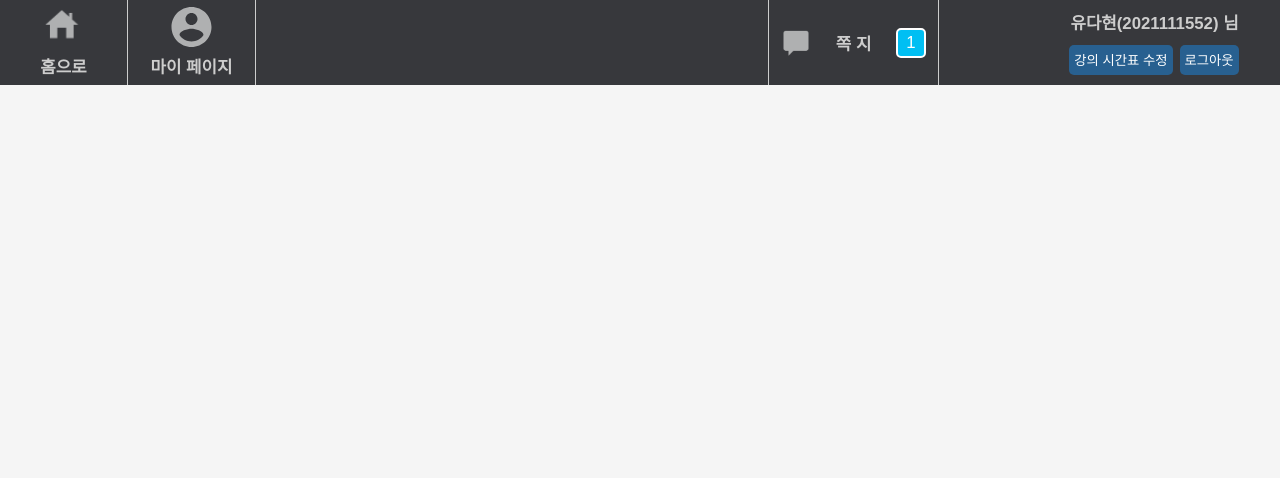
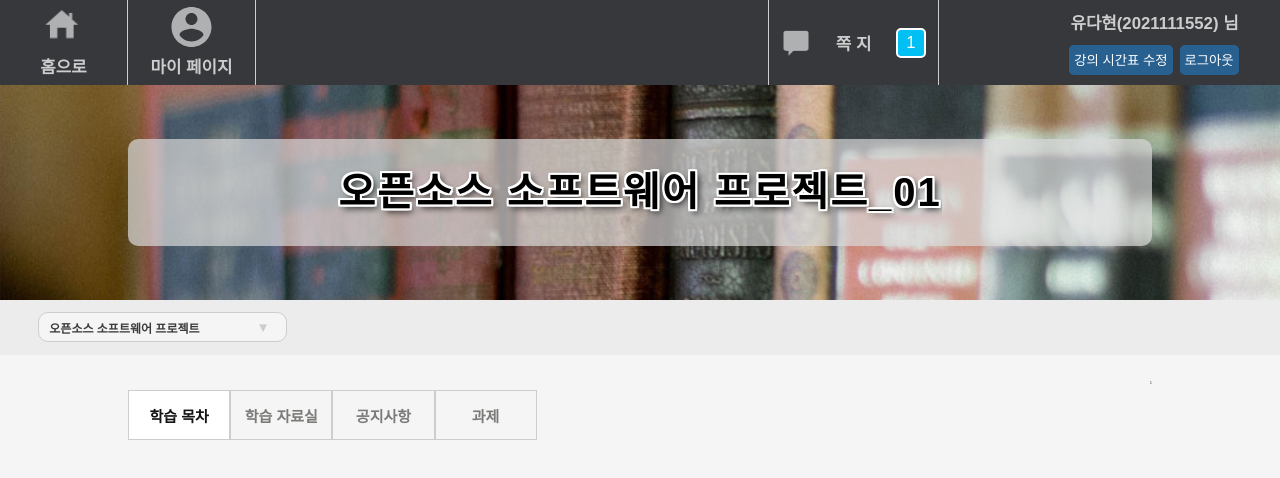
Before and after one commit to CSID-DGU/2023-2-OSSProj-MSG_UP-8, a React (Create React App) app in the folder front/: page /lecturedetail in a window 1280 px wide. Shown: the top 478 px of the page. Built offline with nearby package versions, Linux system fonts and the light colour scheme; what emotion-reset would draw is missing.

Commit message:
feat: 강의실 페이지-강의 선택 토글 #24

```diff
--- /dev/null
+++ b/front/src/components/ChosenLecture/index.jsx
@@ -0,0 +1,66 @@
+import React, {useState} from "react";
+import styled from "@emotion/styled";
+import theme from "../../style/theme.js";
+
+export const Container = styled.div`
+    display: flex;
+    align-items: center;
+    justify-content: space-between;
+    width: 100%;
+    height: 30px;
+    border-radius: 10px;
+    padding: 4%;
+    background-color: ${theme.COLORS.BACKGROUND_WHITE};
+    border: 1px solid ${theme.COLORS.GRAY};
+    box-shadow: -20px 16px 24px -23px rgba(66, 68, 90, 0.79);
+`;
+
+export const Title = styled.div`
+    font-weight: ${theme.FONT_WEIGHT.BOLD};
+    color: ${theme.COLORS.BLACK};
+    font-size: ${theme.FONT_SIZE.SMALL_SIZE};
+
+`;
+
+export const Btn = styled.button`
+    background-color: ${theme.COLORS.BACKGROUND_WHITE};
+    color: ${theme.COLORS.GRAY};
+    border: none;
+`;
+
+export const Content = styled.div`
+    margin: 0;
+    background-color: ${theme.COLORS.BACKGROUND_WHITE};
+    color: ${theme.COLORS.BLACK};
+    font-size: ${theme.FONT_SIZE.SMALL_SIZE};
+    padding: 3px;
+`;
+
+
+function ChosenLecture({title, content}) {
+
+    const [isChecked, setCheck] = useState(false);
+
+    return (
+        <>
+            <Container>
+
+                <Title>{title}</Title>
+                <Btn onClick={()=> {
+                    setCheck((e) => !e);
+                }}>
+                    {isChecked ? "▲" : "▼"}
+                </Btn>
+            </Container>
+            {
+                isChecked && (
+                    <Content>
+                        {content}
+                    </Content>
+                )
+            }
+
+        </>
+    );
+}
+export default ChosenLecture;
--- a/front/src/pages/LectureDetailpage.jsx
+++ b/front/src/pages/LectureDetailpage.jsx
@@ -1,11 +1,57 @@
-import React from "react";
+import React, {useState} from "react";
 import Navbar from "../components/Navbar";
+
+import * as s from '../style/LectureDetail.style.js';
+import ChosenLecture from "../components/ChosenLecture";
 
 function LectureDetailPage(props) {
 
+    const [currentTab, clickTab] = useState(0);
+
+    const menuArr = [
+        {name: "학습 목차", body: "1"},
+        {name: "학습 자료실", body: "2"},
+        {name: "공지사항", body: "3"},
+        {name: "과제", body: "4"},
+    ];
+
+    const selectMenu = (index) => {
+        clickTab(index);
+    };
+
     return(
         <>
-            <Navbar />
+        <Navbar />
+            <s.Wrapper>
+
+                <s.HeadContent>
+                    <s.TitleBox>
+                        <s.LectureTitle>오픈소스 소프트웨어 프로젝트_01</s.LectureTitle>
+                    </s.TitleBox>
+                </s.HeadContent>
+
+                <s.ConArea>
+                    <s.ChosenArea>
+                        <ChosenLecture
+                            title="오픈소스 소프트웨어 프로젝트"
+                            content="선택한 강의들 들어가야함" />
+                    </s.ChosenArea>
+                </s.ConArea>
+
+                <s.BodyContent>
+                    <s.TabMenu>
+                        {menuArr.map((el,index) => (
+                            <li className={index === currentTab ? "submenu focused" : "submenu" }
+                            onClick={() => selectMenu(index)}>{el.name}</li>
+                        ))}
+                    </s.TabMenu>
+                    <s.TabContent>
+                        {menuArr[currentTab].body}
+                    </s.TabContent>
+
+                </s.BodyContent>
+            </s.Wrapper>
+
         </>
     );
 }
--- /dev/null
+++ b/front/src/style/LectureDetail.style.js
@@ -0,0 +1,109 @@
+import styled from "@emotion/styled";
+import theme from "./theme.js";
+import Lecturedetail from "../assets/image/lecturedetail.jpg"
+
+
+export const Wrapper = styled.div`
+    display: flex;
+    flex-direction: column;
+    align-items: center;
+    width: 100%;
+    height: 100vh;
+    padding-top: 85px;
+    background-color: ${theme.COLORS.BACKGROUND_WHITE};
+`;
+export const HeadContent = styled.div`
+    width: 100%;
+    height: 30%;
+    display: flex;
+    justify-content: center;
+    align-items: center;
+    background-image: url(${Lecturedetail});
+    background-size: 100% 100%;
+    background-repeat: no-repeat;
+`;
+
+export const TitleBox = styled.div`
+    background-color: rgb(217,217,217,0.7);
+    border-radius: 10px;
+    width: 80%;
+    height: 50%;
+    display: flex;
+    align-items: center;
+    justify-content: center;
+`;
+
+export const LectureTitle = styled.div`
+    color: #000000;
+    letter-spacing: 2px;
+    text-shadow: white 2px 2px 0px, /* right down */ white -2px 2px 0px, /* left down */ white -2px -2px 0px, /* right up */ white 2px -2px 0px, /* left up */ /** next 4 shadows improve rendering */ white 2px 0px 0px, /* right */ white -2px 0px 0px, /* left */ white 0px 2px 0px, /* down */ white 0px -2px 0px, /* up */ /** lets add some blurred shadow to make it look a little nicer */ black 3px 3px 7px;
+    font-size: 40px;
+    line-height: 60px;
+    font-weight: ${theme.FONT_WEIGHT.BOLDER};
+    overflow: hidden;
+    white-space: nowrap;
+    text-overflow: ellipsis;
+`;
+
+export const ConArea = styled.div`
+    background-color: #ECECEC;
+    height: 55px;
+    width: 100%;
+    display: flex;
+    align-items: center;
+    justify-content: flex-start;
+    padding-left: 3%;
+`;
+
+export const ChosenArea = styled.div`
+    width: 20%;
+`;
+
+export const BodyContent = styled.div`
+    width: 80%;
+    height: 50%;
+    margin-top: 2%;
+    display: flex;
+    align-items: flex-start;
+`;
+export const TabMenu = styled.div`
+    font-weight: ${theme.FONT_WEIGHT.BOLD};
+    font-size: ${theme.FONT_SIZE.TITLE_SIZE};
+    display: flex;
+    flex-direction: row;
+    align-items: center;
+    list-style: none;
+    margin-bottom: 7rem;
+    margin-top: 10px;
+    width: 100%;
+
+   .submenu {
+        background-color: rgb(246,246,246,0.54);
+        color: ${theme.COLORS.DEEP_GRAY};
+        display: flex;
+        align-items: center;
+        justify-content: center;
+        width: calc(40% /4);
+        height: 50px;
+        padding: 10px;
+        font-size: 15px;
+        transition: 0.5s;
+        border: 0.5px solid ${theme.COLORS.GRAY};
+    }
+
+    .focused {
+        color: rgb(21,20,20);
+        background-color: ${theme.COLORS.CONTAINER_WHITE};
+    }
+
+    & div.TabContent {
+        text-align: center;
+    }
+
+`;
+
+
+
+export const TabContent = styled.div`
+    color: ${theme.COLORS.BLACK};
+`;
```
Also changed, not shown: front/src/assets/image/lecturedetail.jpg (added).
